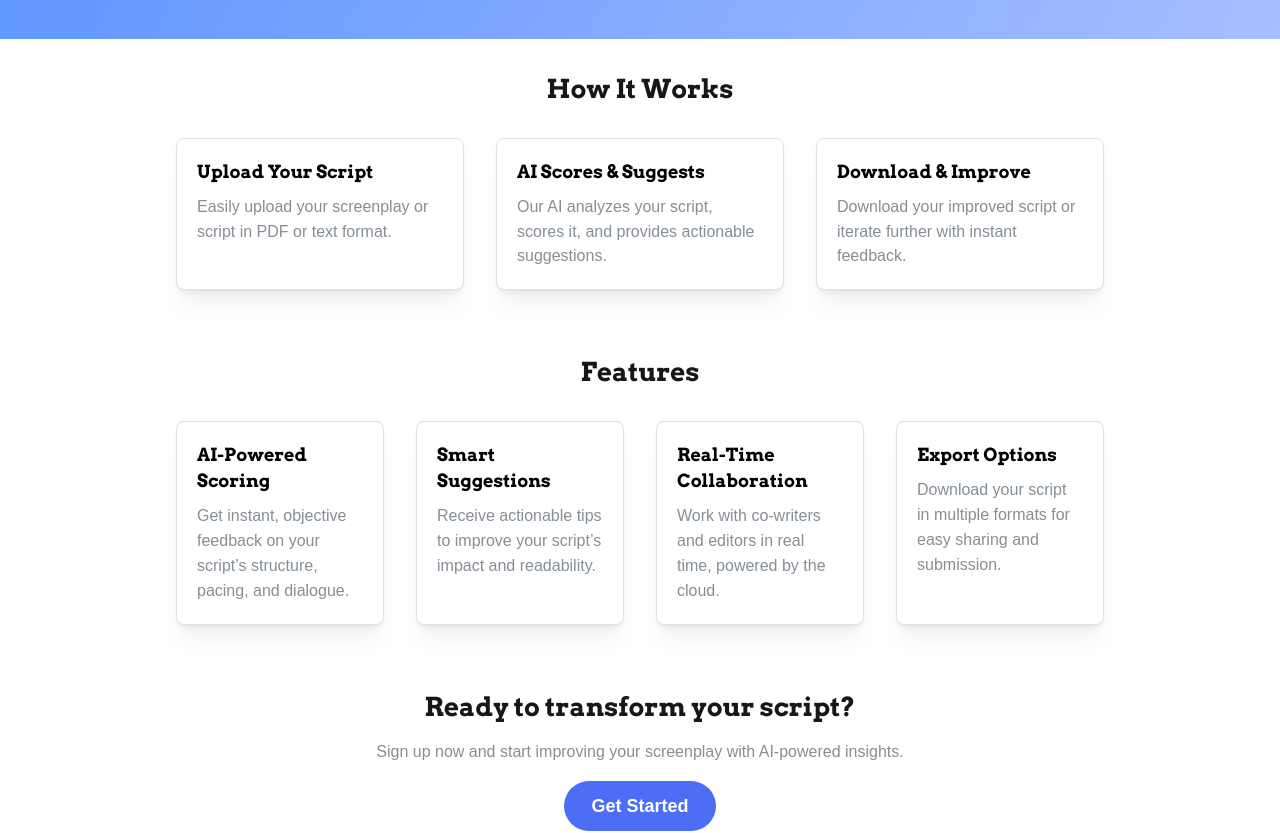
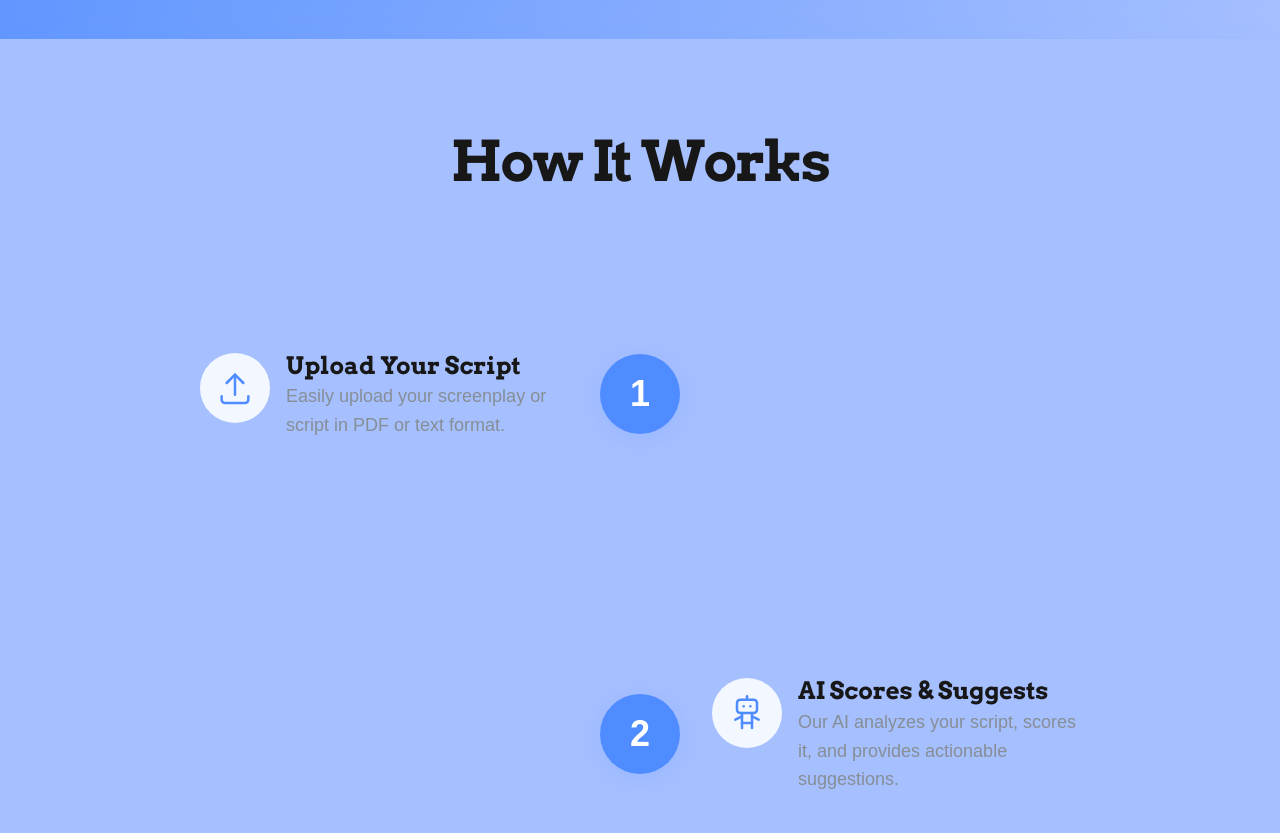
Before and after one commit to vivekroyus/reel_lense, a Next.js app in the folder reel-lense/: page /product in a window 1280 px wide. Shown: the part 660-1493 px from the top of the page. Built offline with nearby package versions, Linux system fonts and the light colour scheme.

Commit message:
how it works section updated

```diff
--- a/reel-lense/package.json
+++ b/reel-lense/package.json
@@ -12,6 +12,8 @@
     "@mantine/core": "^8.2.1",
     "@mantine/form": "^8.2.1",
     "@mantine/hooks": "^8.2.1",
+    "@tabler/icons-react": "^3.34.1",
+    "framer-motion": "^12.23.12",
     "next": "15.4.4",
     "react": "19.1.0",
     "react-dom": "19.1.0"
--- a/reel-lense/src/components/how-it-works.tsx
+++ b/reel-lense/src/components/how-it-works.tsx
@@ -1,35 +1,183 @@
 "use client";
-import { Container, Title, SimpleGrid, Card, Text } from "@mantine/core";
+import { Box, Title, Text, Stack, Center, Group } from "@mantine/core";
+import { motion } from "framer-motion";
+import { IconUpload, IconRobot, IconSparkles } from "@tabler/icons-react"; // Changed download to sparkles
 
 const steps = [
   {
     title: "Upload Your Script",
     description: "Easily upload your screenplay or script in PDF or text format.",
+    icon: IconUpload,
   },
   {
     title: "AI Scores & Suggests",
     description: "Our AI analyzes your script, scores it, and provides actionable suggestions.",
+    icon: IconRobot,
   },
   {
     title: "Download & Improve",
     description: "Download your improved script or iterate further with instant feedback.",
+    icon: IconSparkles, // Changed icon here
   },
 ];
 
 export default function HowItWorks() {
   return (
-    <Container py="xl">
-      <Title order={2} ta="center" mb="xl">
+    <Box
+      style={{
+        background: "rgb(166, 191, 255)", // Soft blue/white
+        marginBottom: 40,
+        boxShadow: "0 8px 32px rgba(79,140,255,0.07)",
+      }}
+      px={{ base: 0, sm: 32 }}
+      py={32}
+    >
+      <Title
+        order={1}
+        ta="center"
+        mb="xl"
+        mt={60}
+        style={{
+          fontSize: "3.5rem",
+          fontWeight: 900,
+          letterSpacing: "-2px",
+          lineHeight: 1.1,
+        }}
+      >
         How It Works
       </Title>
-      <SimpleGrid cols={{ base: 1, sm: 3 }} spacing="xl">
-        {steps.map((step) => (
-          <Card key={step.title} shadow="md" radius="md" p="lg" withBorder>
-            <Title order={4} mb="xs">{step.title}</Title>
-            <Text c="dimmed">{step.description}</Text>
-          </Card>
-        ))}
-      </SimpleGrid>
-    </Container>
+      {steps.map((step, idx) => {
+        const StepIcon = step.icon;
+        const isEven = idx % 2 === 0;
+
+        return (
+          <Box
+            key={step.title}
+            style={{
+              minHeight: 340,
+              paddingTop: 48,
+              paddingBottom: 48,
+              display: "flex",
+              alignItems: "center",
+              justifyContent: "center",
+              position: "relative",
+            }}
+          >
+            {/* Left side */}
+            <Box style={{ flex: 1, display: "flex", justifyContent: "flex-end", alignItems: "center" }}>
+              {isEven && (
+                <motion.div
+                  initial={{ opacity: 0, x: -60 }}
+                  whileInView={{ opacity: 1, x: 0 }}
+                  transition={{ duration: 0.7, delay: 0.1 }}
+                  viewport={{ once: true, amount: 0.5 }}
+                  style={{ width: "100%", maxWidth: 400, paddingRight: 32 }}
+                >
+                  <Group align="flex-start" gap="md">
+                    <Center
+                      style={{
+                        width: 70,
+                        height: 70,
+                        borderRadius: "50%",
+                        background: "#f3f7ff",
+                        marginTop: 4,
+                        flexShrink: 0,
+                      }}
+                    >
+                      <StepIcon size={40} color="#4f8cff" stroke={1.5} />
+                    </Center>
+                    <Stack gap={0} style={{ flex: 1 }}>
+                      <Title order={3} style={{ fontSize: "1.5rem", fontWeight: 700 }}>
+                        {step.title}
+                      </Title>
+                      <Text size="lg" c="dimmed">
+                        {step.description}
+                      </Text>
+                    </Stack>
+                  </Group>
+                </motion.div>
+              )}
+            </Box>
+
+            {/* Center: Numbered Circle */}
+            <Box
+              style={{
+                position: "relative",
+                display: "flex",
+                flexDirection: "column",
+                alignItems: "center",
+                zIndex: 2,
+                height: "100%",
+                justifyContent: "center",
+                minWidth: 80,
+              }}
+            >
+              <Center style={{ zIndex: 2 }}>
+                <motion.div
+                  initial={{ scale: 0.7, opacity: 0 }}
+                  whileInView={{ scale: 1, opacity: 1 }}
+                  transition={{ duration: 0.5, delay: 0.2 }}
+                  viewport={{ once: true, amount: 0.5 }}
+                >
+                  <Box
+                    style={{
+                      width: 80,
+                      height: 80,
+                      borderRadius: "50%",
+                      background: "#4f8cff",
+                      color: "white",
+                      fontSize: 36,
+                      fontWeight: 700,
+                      display: "flex",
+                      alignItems: "center",
+                      justifyContent: "center",
+                      boxShadow: "0 4px 24px rgba(79,140,255,0.15)",
+                    }}
+                  >
+                    {idx + 1}
+                  </Box>
+                </motion.div>
+              </Center>
+            </Box>
+
+            {/* Right side */}
+            <Box style={{ flex: 1, display: "flex", justifyContent: "flex-start", alignItems: "center" }}>
+              {!isEven && (
+                <motion.div
+                  initial={{ opacity: 0, x: 60 }}
+                  whileInView={{ opacity: 1, x: 0 }}
+                  transition={{ duration: 0.7, delay: 0.1 }}
+                  viewport={{ once: true, amount: 0.5 }}
+                  style={{ width: "100%", maxWidth: 400, paddingLeft: 32 }}
+                >
+                  <Group align="flex-start" gap="md">
+                    <Center
+                      style={{
+                        width: 70,
+                        height: 70,
+                        borderRadius: "50%",
+                        background: "#f3f7ff",
+                        marginTop: 4,
+                        flexShrink: 0,
+                      }}
+                    >
+                      <StepIcon size={40} color="#4f8cff" stroke={1.5} />
+                    </Center>
+                    <Stack gap={0} style={{ flex: 1 }}>
+                      <Title order={3} style={{ fontSize: "1.5rem", fontWeight: 700 }}>
+                        {step.title}
+                      </Title>
+                      <Text size="lg" c="dimmed">
+                        {step.description}
+                      </Text>
+                    </Stack>
+                  </Group>
+                </motion.div>
+              )}
+            </Box>
+          </Box>
+        );
+      })}
+    </Box>
   );
 }
```
Also changed, not shown: 1 other file (tests, documents, lock files or other folders).
